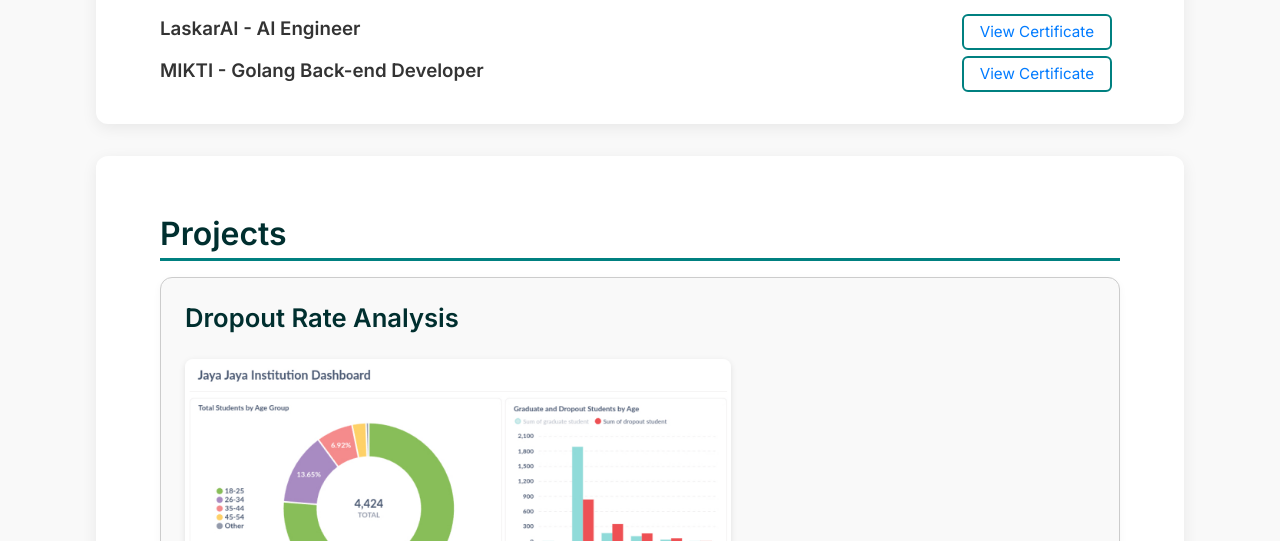
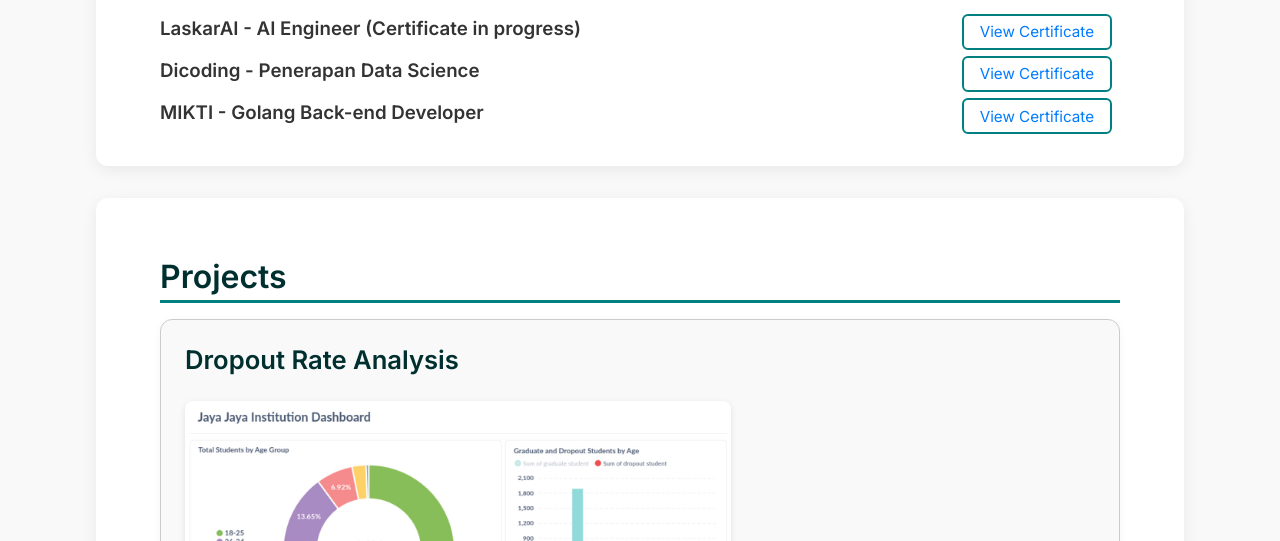
Before and after one commit to ajusdwimantara/ajusdwimantara.github.io, a plain HTML site: page index.html in a window 1280 px wide. Shown: the part 559-1100 px from the top of the page. Drawn offline with Linux system fonts and the light colour scheme.

Commit message:
update portofolio

```diff
--- a/index.html
+++ b/index.html
@@ -178,8 +178,15 @@
 
     <div class="certification">
       <div class="certification-header">
-        <h3>LaskarAI - AI Engineer</h3>
-        <a href="https://example.com/certificate.pdf" target="_blank" rel="noopener noreferrer" class="view-link">View Certificate</a>
+        <h3>LaskarAI - AI Engineer (Certificate in progress)</h3>
+        <a href="https://drive.google.com/file/d/1rxeZiW6xypzFYnHwW7BnlrXRa3tel8pa/view?usp=sharing" target="_blank" rel="noopener noreferrer" class="view-link">View Certificate</a>
+      </div>
+    </div>
+
+    <div class="certification">
+      <div class="certification-header">
+        <h3>Dicoding - Penerapan Data Science</h3>
+        <a href="https://drive.google.com/file/d/1rxeZiW6xypzFYnHwW7BnlrXRa3tel8pa/view?usp=sharing" target="_blank" rel="noopener noreferrer" class="view-link">View Certificate</a>
       </div>
     </div>
 
```
